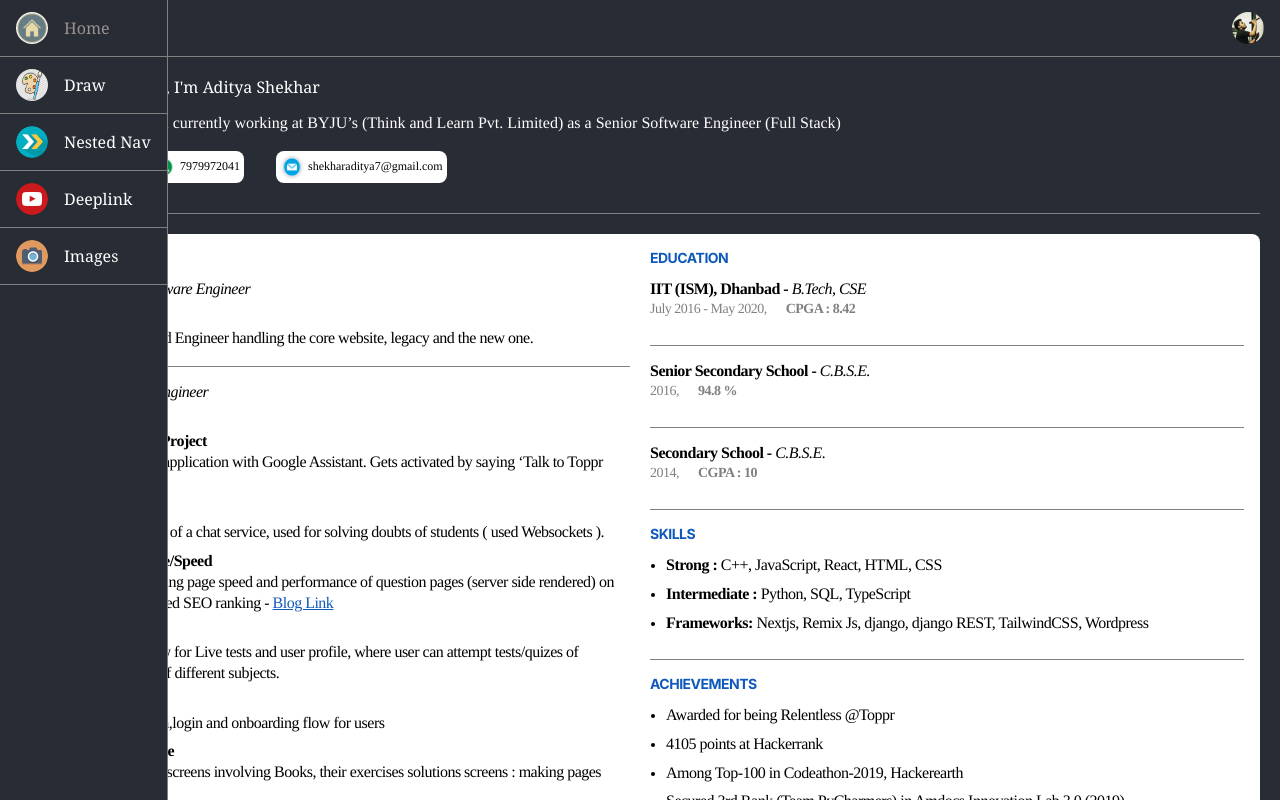
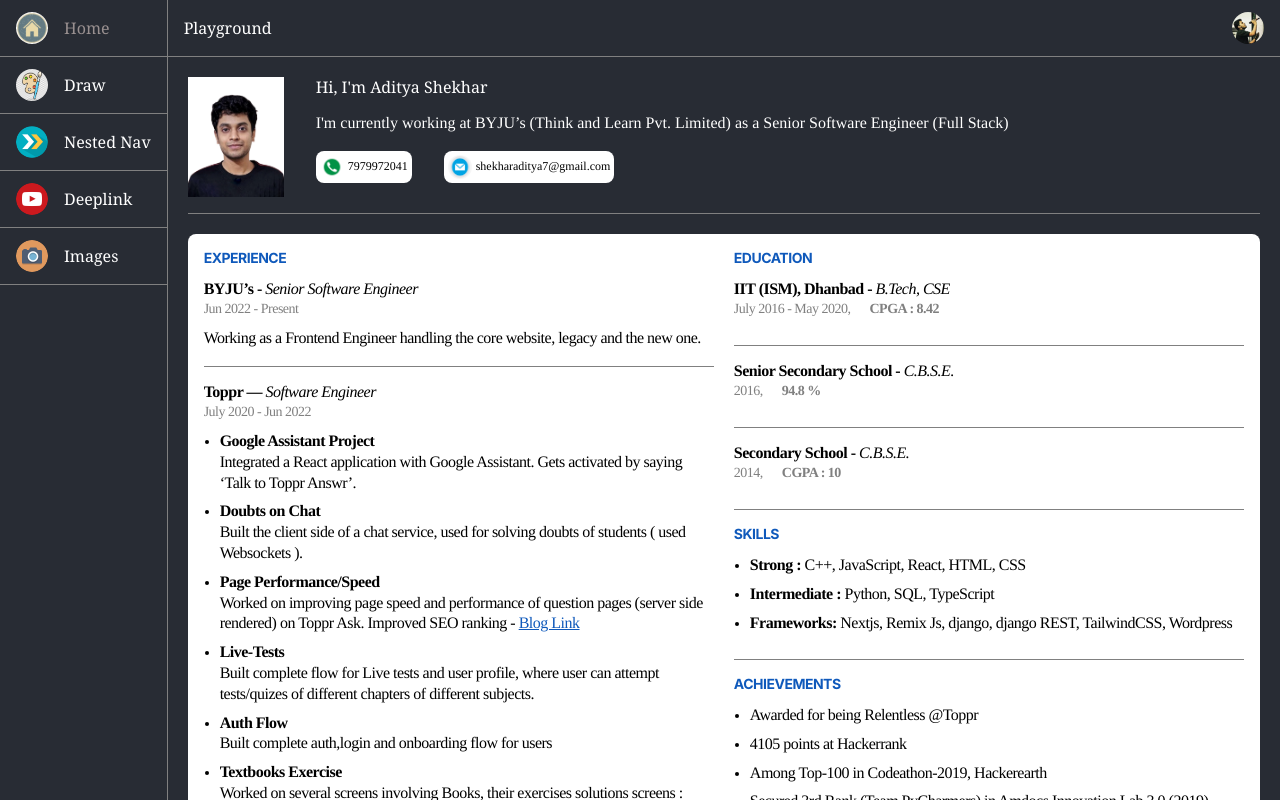
Before and after one commit to shekharaditya7/my-app, a React (Create React App) app: page / in a window 1280 px wide. Shown: the top 800 px of the page. Built offline with nearby package versions, Linux system fonts and the light colour scheme.

Commit message:
layout issues across components

```diff
--- a/src/components/App/Header.js
+++ b/src/components/App/Header.js
@@ -3,7 +3,7 @@ import styles from "./Header.module.scss";
 export default function Header({ onMenuIconClick }) {
   return (
     <div className={styles.wrapper}>
-      <div>Playground </div>
+      <span>Playground </span>
       <img
         className={styles.profileIcon}
         src="/icon192.jpeg"
--- a/src/components/App/Header.module.scss
+++ b/src/components/App/Header.module.scss
@@ -2,21 +2,26 @@
 .wrapper {
   display: flex;
   align-items: center;
-  justify-content: space-around;
+  justify-content: space-between;
   height: 57px;
   padding: 12px 16px;
   border-bottom: 1px solid gray;
+  span {
+    margin-left: 64px;
+  }
   .profileIcon {
     height: 32px;
     width: 32px;
     border-radius: 50%;
     cursor: pointer;
-    align-self: flex-end;
   }
 }
 
 @include if-device(desktop-tablet) {
   .wrapper {
     justify-content: space-between;
+    span {
+      margin-left: 0;
+    }
   }
 }
--- a/src/components/App/Sidebar.js
+++ b/src/components/App/Sidebar.js
@@ -7,17 +7,17 @@ import styles from "./Sidebar.module.scss";
 
 export default function Sidebar() {
   const ref = useRef();
-  const { isMobileViewUtil } = getIsMobileView();
+  const { isMobileViewOnlyUtil } = getIsMobileView();
   const [showSidebar, setShowSidebar] = useState(false);
 
   useLayoutEffect(() => {
-    setShowSidebar(!isMobileViewUtil);
-  }, [isMobileViewUtil]);
+    setShowSidebar(!isMobileViewOnlyUtil);
+  }, [isMobileViewOnlyUtil]);
 
   useOutsideClick({
     ref,
     onOutsideClick: () => {
-      if (isMobileViewUtil) setShowSidebar(false);
+      if (isMobileViewOnlyUtil) setShowSidebar(false);
     },
   });
   return showSidebar ? (
@@ -27,7 +27,7 @@ export default function Sidebar() {
           to={url}
           className={styles.sidebarItem}
           key={url}
-          onClick={() => setShowSidebar(false)}
+          onClick={isMobileViewOnlyUtil ? () => setShowSidebar(false) : null}
         >
           <img alt={alt} src={logoSrc}></img>
           <div className={styles.label}> {label}</div>
--- a/src/components/App/Sidebar.module.scss
+++ b/src/components/App/Sidebar.module.scss
@@ -5,9 +5,10 @@
   border-right: 1px solid gray;
   min-height: 100vh;
   min-width: fit-content;
-  position: absolute;
+  position: fixed;
   top: 0;
   background-color: #282c34;
+  z-index: 1;
 }
 .sidebarItem {
   display: flex;
@@ -39,6 +40,9 @@
 }
 
 @include if-device(desktop-tablet) {
+  .sidebarWrapper {
+    position: relative;
+  }
   .menuIcon {
     display: none;
   }
--- a/src/components/Drawer/index.js
+++ b/src/components/Drawer/index.js
@@ -56,11 +56,11 @@ function Drawer() {
           : document.body.scrollTop);
 
       if (isMobileViewUtil) {
-        curX -= 80;
+        curX -= 16;
         curY -= 72;
       } else {
         curX -= 172;
-        curY -= 56;
+        curY -= 72;
       }
 
       function draw() {
--- a/src/components/NestedNav/NestedNavItem.js
+++ b/src/components/NestedNav/NestedNavItem.js
@@ -67,11 +67,11 @@ export default function NestedNavItem({ navObject }) {
   if (!navObject.label) return null;
 
   return (
-    <Link
-      to={`/${navObject.label}`}
+    <div
       className={styles.wrapper}
       onMouseOver={handleNavItemClick}
       onMouseLeave={() => setShowListItems(false)}
+      onClick={handleNavItemClick}
     >
       {navObject.label}
       {navObject.listItems &&
@@ -88,6 +88,6 @@ export default function NestedNavItem({ navObject }) {
           ) : null}
         </>
       ) : null}
-    </Link>
+    </div>
   );
 }
--- a/src/components/NestedNav/NestedNavItem.module.scss
+++ b/src/components/NestedNav/NestedNavItem.module.scss
@@ -5,6 +5,7 @@
   border: 1px solid white;
   border-radius: 5px;
   padding: 6px;
+  width: fit-content;
   cursor: pointer;
   white-space: nowrap;
 
--- a/src/components/NestedNav/index.module.scss
+++ b/src/components/NestedNav/index.module.scss
@@ -1,14 +1,15 @@
+@import "./../../styles/index.scss";
 .wrapper {
-  display: flex;
+  padding-bottom: 20px;
   height: 100%;
 }
 
 .lhs {
   display: flex;
   flex-direction: column;
-  width: 50%;
-  height: calc(100vh - 100px);
-  width: 50%;
+  width: 100%;
+  height: 60vh;
+  margin-bottom: 24px;
 }
 
 .textArea {
@@ -27,4 +28,16 @@
 }
 .rhs {
   position: relative;
+  margin-bottom: 20px;
 }
+
+@include if-device(desktop-tablet) {
+  .wrapper {
+    display: flex;
+  }
+  .lhs {
+    height: calc(100vh - 100px);
+    width: 50%;
+    margin-bottom: 0;
+  }
+}
--- a/src/components/YTDeeplink/UserDeeplink.module.scss
+++ b/src/components/YTDeeplink/UserDeeplink.module.scss
@@ -36,6 +36,9 @@
     padding: 6px;
     color: black;
     border-radius: 6px;
+    margin: 10px 0;
+    font-size: 12px;
+    margin-right: 4px;
   }
   img {
     height: 32px;
--- a/src/utils/hooks/useOutsideClick.js
+++ b/src/utils/hooks/useOutsideClick.js
@@ -3,7 +3,6 @@ import { useEffect } from "react";
 export default function useOutsideClick({ ref, onOutsideClick }) {
   const handleOutSideClick = (event) => {
     if (ref && ref.current && !ref.current.contains(event.target)) {
-      console.log("hello");
       onOutsideClick && onOutsideClick();
     }
   };
```
